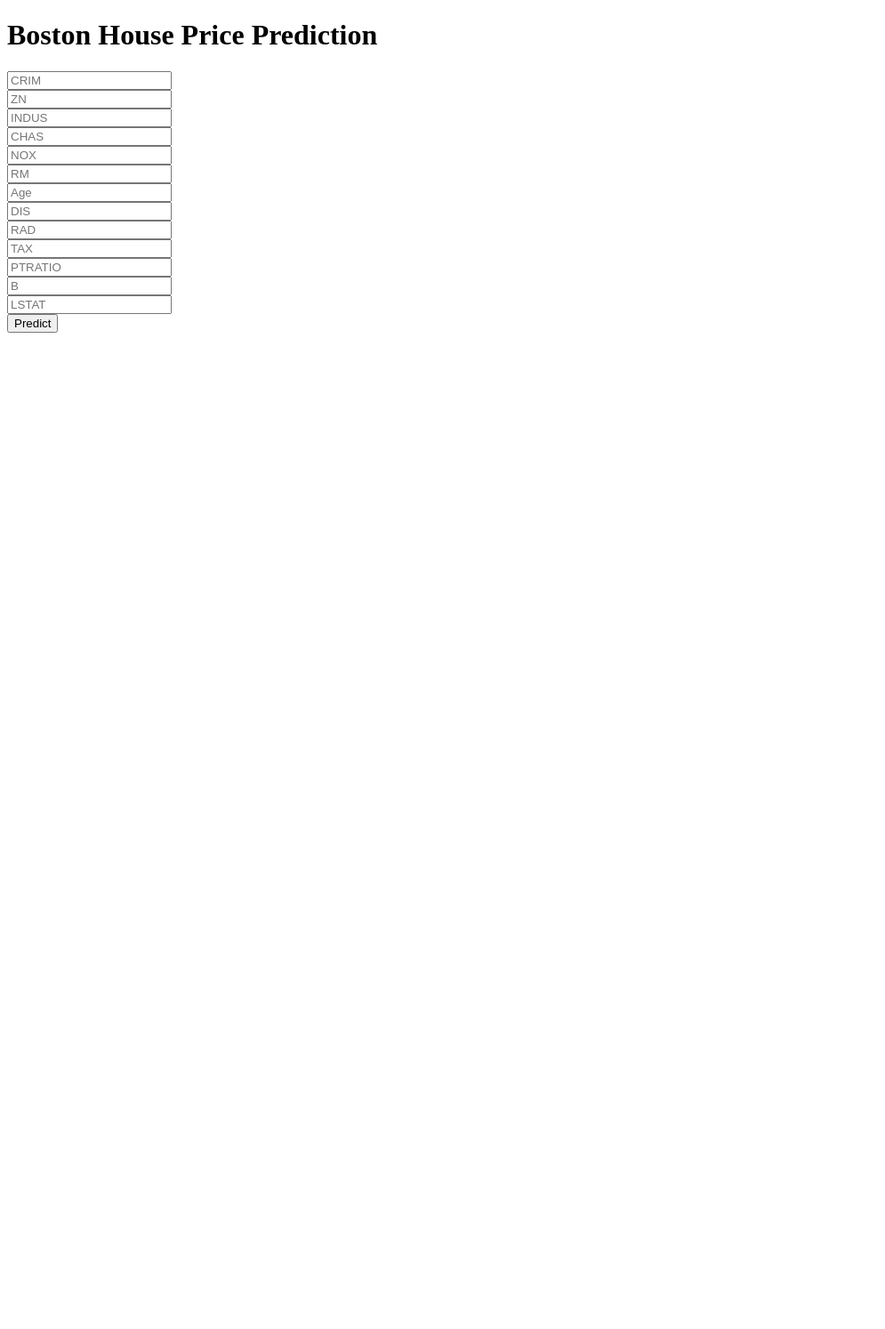
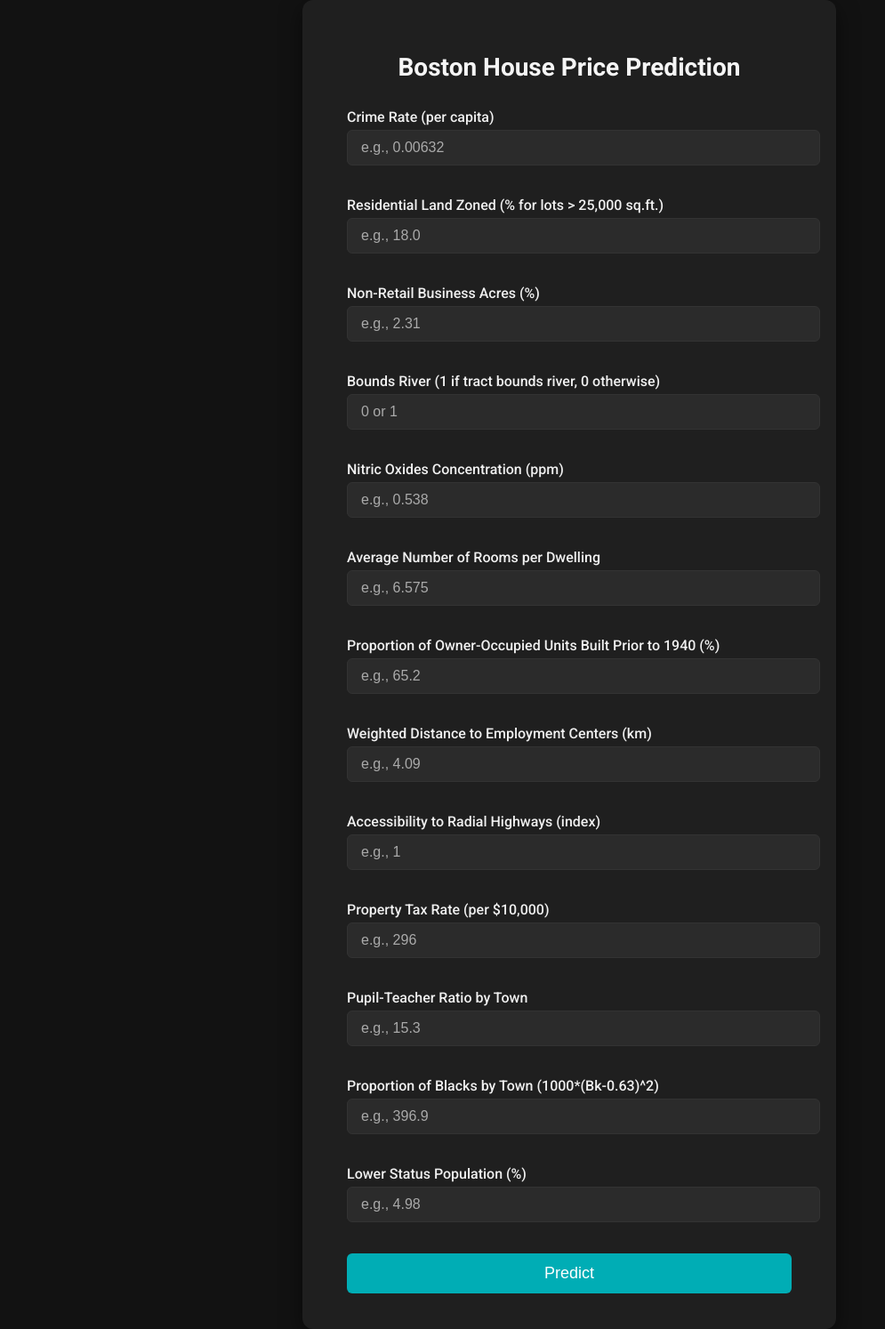
Before and after one commit to thutam20/housepricepred, a Flask app: page / in a window 1280 px wide. Shown: the whole page at 89% size, without its empty margins (0-995 px from the left). Before the commit the page ends 374 px from the top, so only its background shows below. Run offline with Flask 3, Linux system fonts and the light colour scheme; parts of the project's set-up code (start-up, migrations or seed data) failed here and were passed over.

Commit message:
This commit includes Profile aand requirements.txt

```diff
--- a/templates/home.html
+++ b/templates/home.html
@@ -1,48 +1,179 @@
 <!DOCTYPE html>
-<html >
+<html lang="en">
 
 <head>
-  <meta charset="UTF-8">
-  <title>ML API</title>
-  <link href='https://fonts.googleapis.com/css?family=Pacifico' rel='stylesheet' type='text/css'>
-<link href='https://fonts.googleapis.com/css?family=Arimo' rel='stylesheet' type='text/css'>
-<link href='https://fonts.googleapis.com/css?family=Hind:300' rel='stylesheet' type='text/css'>
-<link href='https://fonts.googleapis.com/css?family=Open+Sans+Condensed:300' rel='stylesheet' type='text/css'>
+    <meta charset="UTF-8">
+    <title>Boston House Price Prediction</title>
+    <link href="https://fonts.googleapis.com/css2?family=Roboto:wght@400;500;700&display=swap" rel="stylesheet">
+    <style>
+        /* General body styling */
+        body {
+            font-family: 'Roboto', sans-serif;
+            background-color: #121212;
+            color: #ffffff;
+            display: flex;
+            justify-content: center;
+            align-items: center;
+            min-height: 100vh;
+            margin: 0;
+        }
 
+        /* Form container */
+        .container {
+            background: #1f1f1f;
+            padding: 40px 50px;
+            border-radius: 12px;
+            box-shadow: 0 8px 25px rgba(0, 0, 0, 0.5);
+            max-width: 500px;
+            width: 100%;
+        }
 
+        h1 {
+            text-align: center;
+            color: #f5f5f5;
+            margin-bottom: 30px;
+            font-weight: 700;
+            font-size: 28px;
+        }
+
+        /* Form labels and inputs */
+        label {
+            display: block;
+            margin-bottom: 5px;
+            font-weight: 500;
+            color: #f0f0f0;
+        }
+
+        input[type="text"] {
+            width: 100%;
+            padding: 10px 15px;
+            margin-bottom: 20px;
+            border-radius: 6px;
+            border: 1px solid #333;
+            background-color: #2b2b2b;
+            color: #ffffff;
+            font-size: 16px;
+            transition: 0.3s;
+        }
+
+        input[type="text"]::placeholder {
+            color: #aaa;
+        }
+
+        input[type="text"]:focus {
+            outline: none;
+            border-color: #00adb5;
+            box-shadow: 0 0 5px rgba(0, 173, 181, 0.5);
+        }
+
+        button {
+            width: 100%;
+            padding: 12px;
+            background-color: #00adb5;
+            color: #fff;
+            font-size: 18px;
+            border: none;
+            border-radius: 6px;
+            cursor: pointer;
+            font-weight: 500;
+            transition: 0.3s;
+        }
+
+        button:hover {
+            background-color: #0097a7;
+        }
+
+        .prediction {
+            text-align: center;
+            margin-top: 20px;
+            font-size: 20px;
+            color: #ff5722;
+            font-weight: 600;
+        }
+
+        .form-group {
+            margin-bottom: 15px;
+        }
+    </style>
 </head>
 
 <body>
- <div class="login">
-	<h1>Boston House Price Prediction</h1>
+    <div class="container">
+        <h1>Boston House Price Prediction</h1>
 
-     <!-- Main Input For Receiving Query to our ML -->
-    <form action="{{ url_for('predict')}}"method="post">
-      <input type="text" name="CRIM" placeholder="CRIM" required="required" /><br>
-    	<input type="text" name="ZN" placeholder="ZN" required="required" /><br>
-        <input type="text" name="INDUS" placeholder="INDUS" required="required" /><br>
-        <input type="text" name="CHAS" placeholder="CHAS" required="required" /><br>
-        <input type="text" name="NOX" placeholder="NOX" required="required" /><br>
-        <input type="text" name="RM" placeholder="RM" required="required" /><br>
-        <input type="text" name="Age" placeholder="Age" required="required" /><br>
-        <input type="text" name="DIS" placeholder="DIS" required="required" /><br>
-        <input type="text" name="RAD" placeholder="RAD" required="required" /><br>
-        <input type="text" name="TAX" placeholder="TAX" required="required" /><br>
-        <input type="text" name="PTRATIO" placeholder="PTRATIO" required="required" /><br>
-        <input type="text" name="B" placeholder="B" required="required" /><br>
-        <input type="text" name="LSTAT" placeholder="LSTAT" required="required" /><br>
+        <form action="{{ url_for('predict') }}" method="post">
+            <div class="form-group">
+                <label>Crime Rate (per capita)</label>
+                <input type="text" name="CRIM" placeholder="e.g., 0.00632" required>
+            </div>
 
+            <div class="form-group">
+                <label>Residential Land Zoned (% for lots > 25,000 sq.ft.)</label>
+                <input type="text" name="ZN" placeholder="e.g., 18.0" required>
+            </div>
 
+            <div class="form-group">
+                <label>Non-Retail Business Acres (%)</label>
+                <input type="text" name="INDUS" placeholder="e.g., 2.31" required>
+            </div>
 
-        <button type="submit" class="btn btn-primary btn-block btn-large">Predict</button>
-    </form>
+            <div class="form-group">
+                <label>Bounds River (1 if tract bounds river, 0 otherwise)</label>
+                <input type="text" name="CHAS" placeholder="0 or 1" required>
+            </div>
 
-   <br>
-   <br>
+            <div class="form-group">
+                <label>Nitric Oxides Concentration (ppm)</label>
+                <input type="text" name="NOX" placeholder="e.g., 0.538" required>
+            </div>
 
+            <div class="form-group">
+                <label>Average Number of Rooms per Dwelling</label>
+                <input type="text" name="RM" placeholder="e.g., 6.575" required>
+            </div>
 
- </div>
- {{prediction_text}}
+            <div class="form-group">
+                <label>Proportion of Owner-Occupied Units Built Prior to 1940 (%)</label>
+                <input type="text" name="AGE" placeholder="e.g., 65.2" required>
+            </div>
 
+            <div class="form-group">
+                <label>Weighted Distance to Employment Centers (km)</label>
+                <input type="text" name="DIS" placeholder="e.g., 4.09" required>
+            </div>
+
+            <div class="form-group">
+                <label>Accessibility to Radial Highways (index)</label>
+                <input type="text" name="RAD" placeholder="e.g., 1" required>
+            </div>
+
+            <div class="form-group">
+                <label>Property Tax Rate (per $10,000)</label>
+                <input type="text" name="TAX" placeholder="e.g., 296" required>
+            </div>
+
+            <div class="form-group">
+                <label>Pupil-Teacher Ratio by Town</label>
+                <input type="text" name="PTRATIO" placeholder="e.g., 15.3" required>
+            </div>
+
+            <div class="form-group">
+                <label>Proportion of Blacks by Town (1000*(Bk-0.63)^2)</label>
+                <input type="text" name="B" placeholder="e.g., 396.9" required>
+            </div>
+
+            <div class="form-group">
+                <label>Lower Status Population (%)</label>
+                <input type="text" name="LSTAT" placeholder="e.g., 4.98" required>
+            </div>
+
+            <button type="submit">Predict</button>
+        </form>
+
+        {% if prediction_text %}
+        <div class="prediction">{{ prediction_text }}</div>
+        {% endif %}
+    </div>
 </body>
+
 </html>
```
Also changed, not shown: 1 other file.
